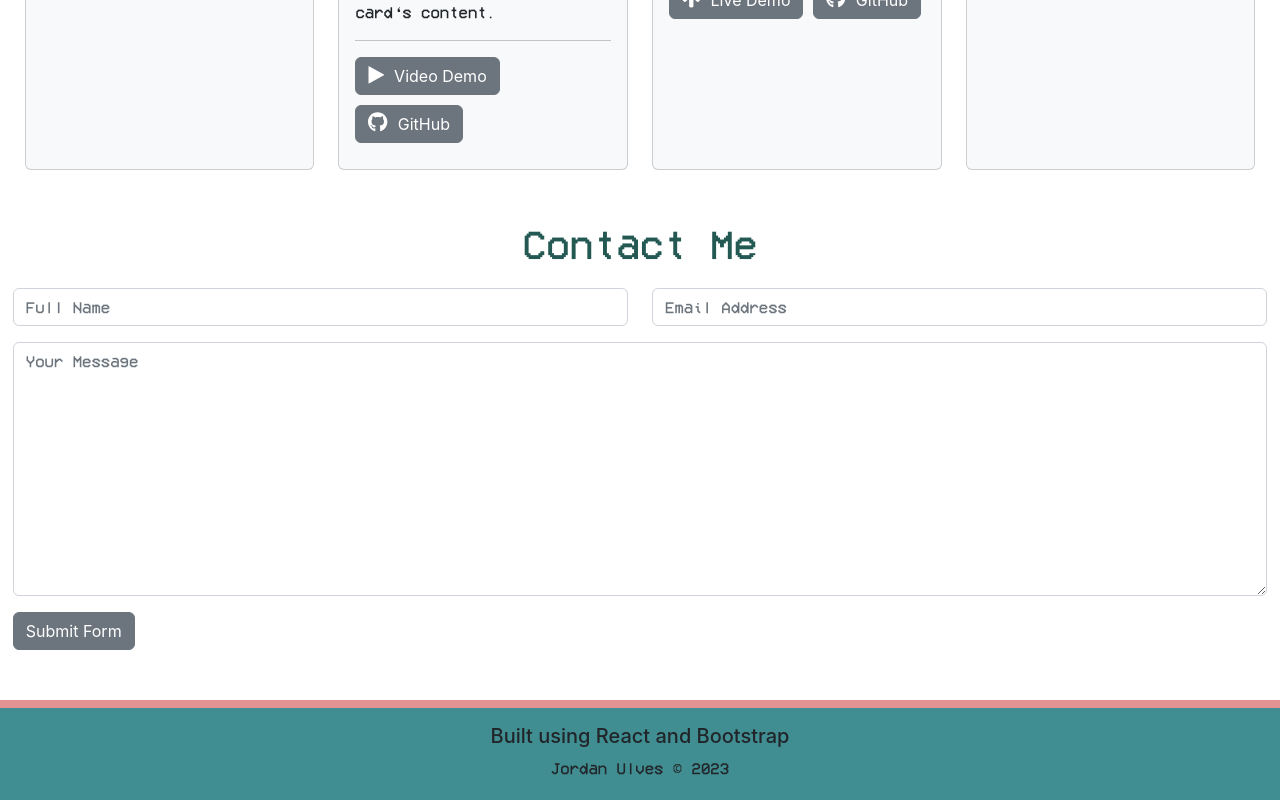
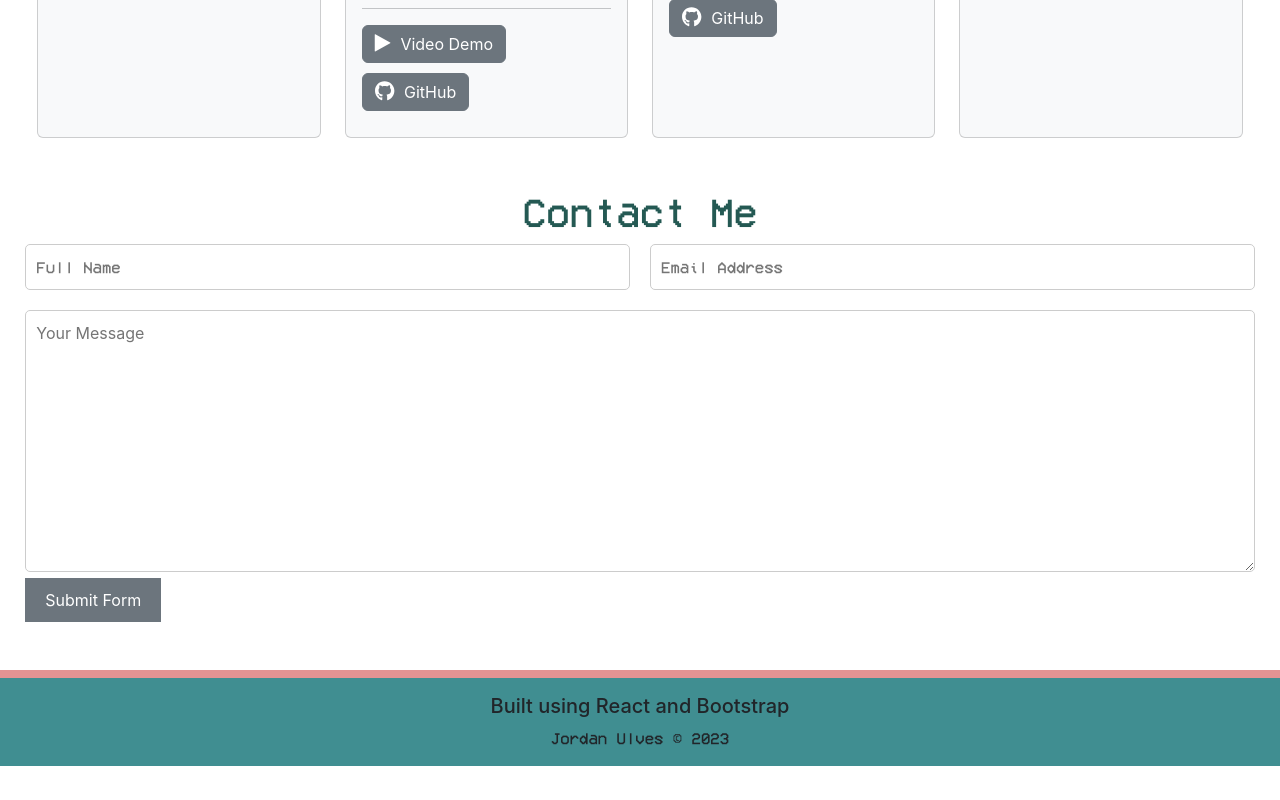
Before and after one commit to UJordan/landing-page, a React (Create React App) app: page / in a window 1280 px wide. Shown: the part 1452-2252 px from the top of the page. After the commit the page ends 2218 px from the top, so only its background shows below. Built offline with nearby package versions, Linux system fonts and the light colour scheme.

Commit message:
Conversion from bootstrap to Flex progress

```diff
--- a/src/App.css
+++ b/src/App.css
@@ -25,6 +25,48 @@ h4, p {
 
 h4 {
     color: #408E91;
+}
+
+section {
+    margin-top: 30;
+}
+
+div > section {
+    margin-left: 1%;
+    margin-right: 1%;
+}
+
+button {
+    background-color: rgba(108, 117, 125);
+    color: #fff;
+    border: none;
+    padding: 10px 20px;
+    border-radius: 5px;
+    cursor: pointer;
+}
+
+button:hover {
+    background-color: #0062cc;
+  }
+
+footer {
+    margin-top: 3rem;
+}
+footer > div {
+    background-color: #E49393;
+    padding-bottom: 0;
+    padding-top: .5rem;
+}
+
+footer > section {
+    text-align: center;
+    background-color: #408E91;
+    padding-top: 1rem;
+}
+
+section > p {
+    margin-bottom: 0;
+    padding-bottom: 1rem;
 }
 
 .hover-underline-animation {
@@ -129,6 +171,24 @@ margin-top: 30px;
     height: 100%!important;
 }
 
-.form-control {
+/* Contact Form */
+form > div {
     font-family: vcrosdmono, sans-serif;
 }
+
+  .form-row {
+    display: grid;
+    grid-template-columns: 1fr 1fr;
+    grid-column-gap: 20px;
+    align-items: center;
+  }
+
+  input[type="text"],
+  input[type="email"],
+  textarea {
+    padding: 10px;
+    border: 1px solid #ccc;
+    border-radius: 5px;
+    width: 100%;
+    margin-bottom: 20px;
+  }
--- /dev/null
+++ b/src/components/ContactForm.js
@@ -0,0 +1,19 @@
+const ContactForm = () => {
+    return (
+        <div>
+            <section>
+                <h1 className="portfolio" id="Contact">Contact Me</h1>
+                <form target="_blank" action="https://formsubmit.co/jordanulves@gmail.com" method="POST">
+                    <div className="form-row">
+                        <input type="text" name="name" placeholder="Full Name" required></input>
+                        <input type="email" name="email" placeholder="Email Address" required></input>
+                    </div>
+                    <textarea name="message" placeholder="Your Message" rows="10" required></textarea>
+                    <button type="submit">Submit Form</button>
+                </form>
+            </section>
+        </div>
+    );
+}
+
+export default ContactForm;
--- a/src/components/Footer.js
+++ b/src/components/Footer.js
@@ -1,12 +1,12 @@
 const Footer = () => {
     return (
-        <div style={{ marginTop:"50px"}}>
-            <div className='pt-2' style={{backgroundColor:'#E49393'}}></div>
-            <div className='pt-3 pb-1' style={{backgroundColor:'#408E91', textAlign:'center'}}>
-                <h5 className="">Built using React and Bootstrap</h5>
-                <p className="hover-underline-animation">Jordan Ulves © 2023</p>
-            </div>
-        </div>
+        <footer>
+            <div></div>
+            <section>
+                <h5>Built using React and Bootstrap</h5>
+                <p>Jordan Ulves © 2023</p>
+            </section>
+        </footer>
     );
 }
 
--- a/src/components/Header.js
+++ b/src/components/Header.js
@@ -1,11 +1,11 @@
-import { faYoutube, faTwitter, faInstagram, faFacebook, faGithub, faLinkedin, } from '@fortawesome/free-brands-svg-icons';
+import { faGithub, faLinkedin } from '@fortawesome/free-brands-svg-icons';
 import { Link } from 'react-scroll';
 import { FontAwesomeIcon } from '@fortawesome/react-fontawesome'
 
 const Header = () => {
     return (
-        <div className="sticky-nav">
-            <div className='pt-3 pb-1' style={{backgroundColor:'#408E91'}}>
+        <header className="sticky-nav">
+            <nav className='pt-3 pb-1' style={{backgroundColor:'#408E91'}}>
                 <ul className="list-unstyled d-flex " style={{flexWrap:'wrap'}}>
                     <div className="mx-auto d-flex">
                         <li className="me-3 hover-underline-animation" style={{fontSize:"20px", fontWeight:'bold'}}>
@@ -43,9 +43,9 @@ const Header = () => {
                         </li>
                     </div>
                 </ul>
-            </div>
+            </nav>
             <div className='pt-2' style={{backgroundColor:'#E49393'}}></div>
-        </div>
+        </header>
     );
 }
 
--- a/src/pages/HomePage.js
+++ b/src/pages/HomePage.js
@@ -1,5 +1,6 @@
 import { Button, Form, FormGroup, Label, Input, FormText, Container, Row, Col } from 'reactstrap';
 import Cards from '../components/Cards';
+import ContactForm from '../components/ContactForm';
 
 const HomePage = () => {
 
@@ -24,29 +25,13 @@ const HomePage = () => {
                     </div>
                 </div>
             </div>
-        <h1 className='portfolio' id='Portfolio'>Portfolio Projects</h1>
-        <div style={{ marginTop: 30}}>
-            <Cards />
-        </div>
-        <div style={{marginLeft:'1%', marginRight:'1%'}}>
-            <h1 className='portfolio' id='Contact' style={{ marginBottom: 20}}>Contact Me</h1>
-            <Form target="_blank" action="https://formsubmit.co/jordanulves@gmail.com" method="POST">
-                <FormGroup>
-                    <Row>
-                        <Col>
-                            <Input type="text" name="name" className="form-control" placeholder="Full Name" required/>
-                        </Col>
-                        <Col>
-                            <Input type="email" name="email" className="form-control" placeholder="Email Address" required/>
-                        </Col>
-                    </Row>
-                </FormGroup>
-                <FormGroup>
-                    <textarea placeholder="Your Message" className="form-control" name="message" rows="10" required></textarea>
-                </FormGroup>
-                <Button type="submit">Submit Form</Button>
-            </Form>
-        </div>
+            <h1 className='portfolio' id='Portfolio'>Portfolio Projects</h1>
+            <section>
+                <Cards />
+            </section>
+            <section>
+                <ContactForm />
+            </section>
         </>
     );
 };
```
